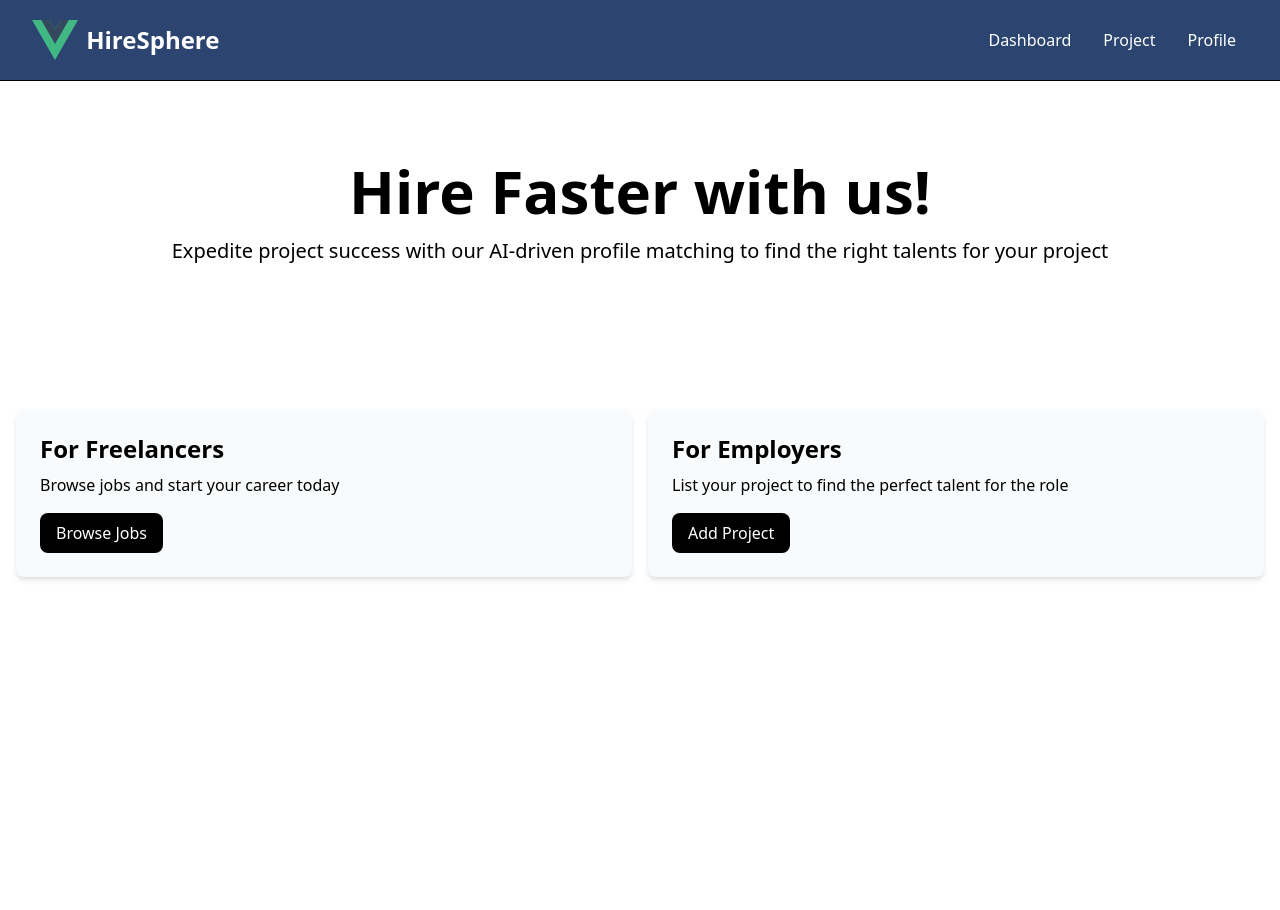
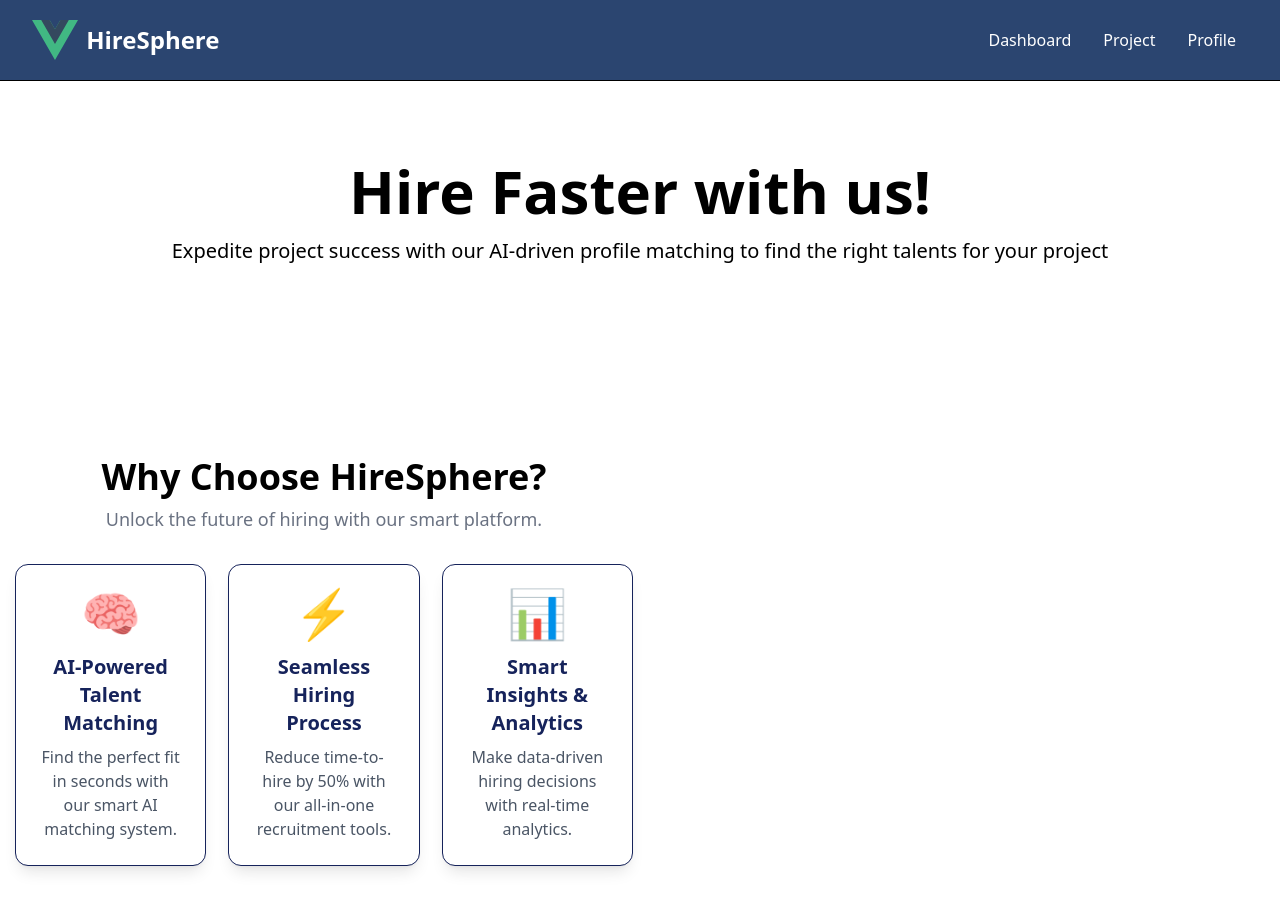
Before and after one commit to qlfzn/hiresphere, a Vue app in the folder client/: page /home in a window 1280 px wide. Shown: the top 910 px of the page. Before the commit the page ends 800 px from the top, so only its background shows below. Built offline with nearby package versions, Linux system fonts and the light colour scheme; a web font is replaced by a local one.

Commit message:
add feature cards in landing page

```diff
--- /dev/null
+++ b/client/src/components/FeatureCard.vue
@@ -0,0 +1,40 @@
+<script setup>
+const features = [
+  {
+    title: "AI-Powered Talent Matching",
+    description: "Find the perfect fit in seconds with our smart AI matching system.",
+    icon: "🧠",
+  },
+  {
+    title: "Seamless Hiring Process",
+    description: "Reduce time-to-hire by 50% with our all-in-one recruitment tools.",
+    icon: "⚡",
+  },
+  {
+    title: "Smart Insights & Analytics",
+    description: "Make data-driven hiring decisions with real-time analytics.",
+    icon: "📊",
+  },
+];
+</script>
+
+<template>
+  <section class="py-12 ">
+    <div class="container mx-auto max-w-6xl text-center">
+      <h2 class="text-4xl font-extrabold text-black">Why Choose HireSphere?</h2>
+      <p class="text-lg text-gray-500 mt-2">Unlock the future of hiring with our smart platform.</p>
+
+      <div class="mt-8 grid grid-cols-1 md:grid-cols-3 gap-6">
+        <div
+          v-for="feature in features"
+          :key="feature.title"
+          class="p-6 bg-white outline outline-[#16235b] rounded-xl shadow-lg hover:shadow-2xl transition transform hover:-translate-y-1"
+        >
+          <div class="text-5xl">{{ feature.icon }}</div>
+          <h3 class="mt-4 text-xl font-semibold text-[#16235b]">{{ feature.title }}</h3>
+          <p class="text-gray-600 mt-2">{{ feature.description }}</p>
+        </div>
+      </div>
+    </div>
+  </section>
+</template>
--- a/client/src/components/HomeCard.vue
+++ b/client/src/components/HomeCard.vue
@@ -1,5 +1,5 @@
 <script setup>
-import Card from './Card.vue';
+import TitleCard from './FeatureCard.vue';
 
 </script>
 
@@ -7,30 +7,7 @@ import Card from './Card.vue';
     <section class="py-4">
       <div class="container-xl lg:container m-auto">
         <div class="grid grid-cols-1 md:grid-cols-2 gap-4 p-4 rounded-lg">
-          <Card bg="bg-gray-50">
-            <h2 class="text-2xl font-bold">For Freelancers</h2>
-            <p class="mt-2 mb-4">
-              Browse jobs and start your career today
-            </p>
-            <a
-              href="jobs.html"
-              class="inline-block bg-black text-white rounded-lg px-4 py-2 hover:bg-gray-700"
-            >
-              Browse Jobs
-            </a>
-          </Card>
-          <Card bg="bg-gray-50">
-            <h2 class="text-2xl font-bold">For Employers</h2>
-            <p class="mt-2 mb-4">
-              List your project to find the perfect talent for the role
-            </p>
-            <a
-              href="add-job.html"
-              class="inline-block bg-black text-white rounded-lg px-4 py-2 hover:bg-gray-700"
-            >
-              Add Project
-            </a>
-          </Card>
+          <TitleCard cardTitle="AI Generated" cardDescription="This is the description for the 1st card"/>
         </div>
       </div>
     </section>
--- a/client/src/views/LandingPage.vue
+++ b/client/src/views/LandingPage.vue
@@ -1,4 +1,6 @@
 <script setup>
+import FeatureCard from '@/components/FeatureCard.vue';
+import HomeCard from '@/components/HomeCard.vue';
 import Title from '@/components/Title.vue';
 
 </script>
@@ -6,4 +8,5 @@ import Title from '@/components/Title.vue';
 
 <template>
     <Title title="HireSphere" subtitle="Let AI do the work – match with the best talent instantly."/>
+    <FeatureCard />
 </template>
```
Also changed, not shown: client/src/assets/base.css (line endings or trailing spaces).
